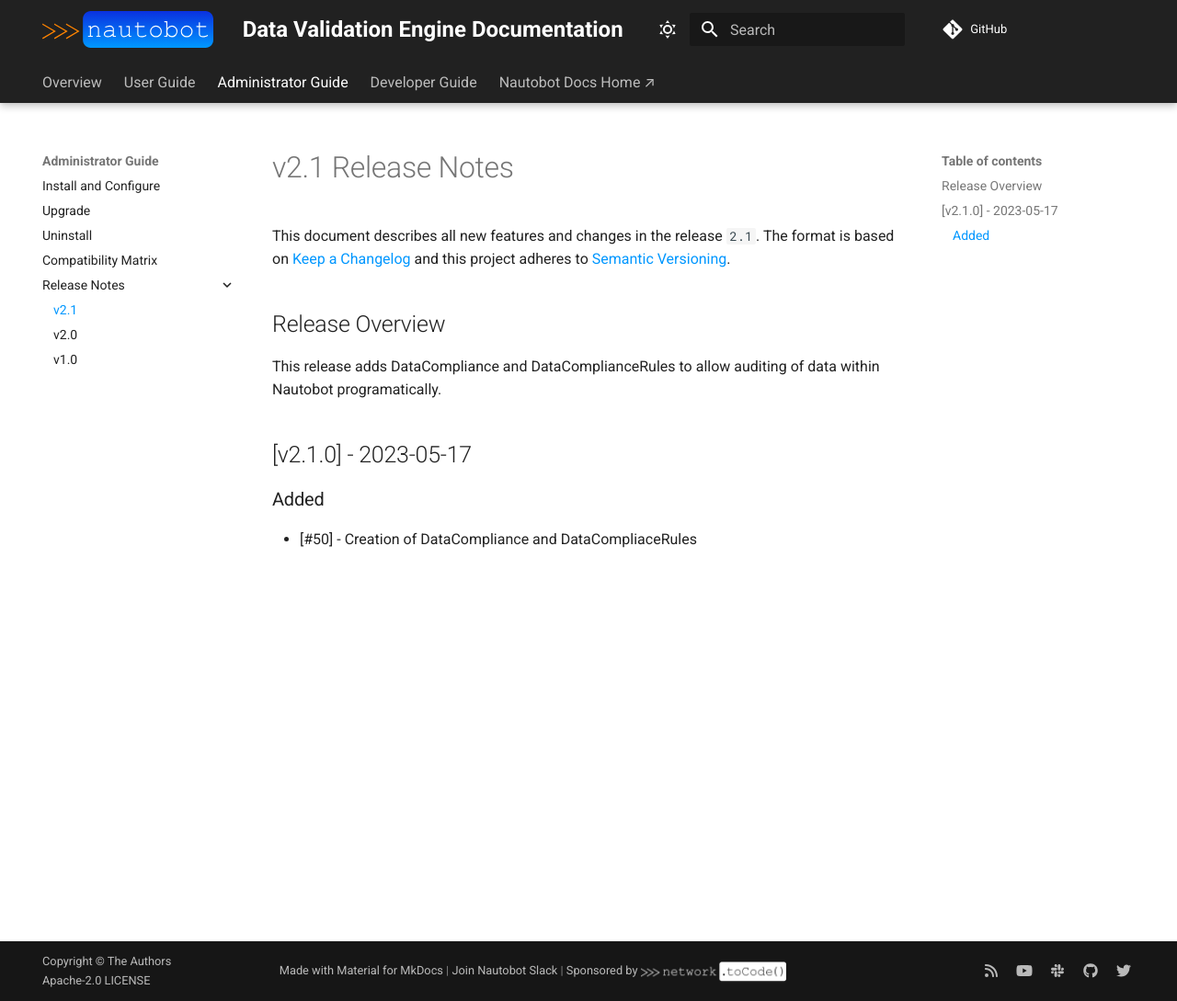
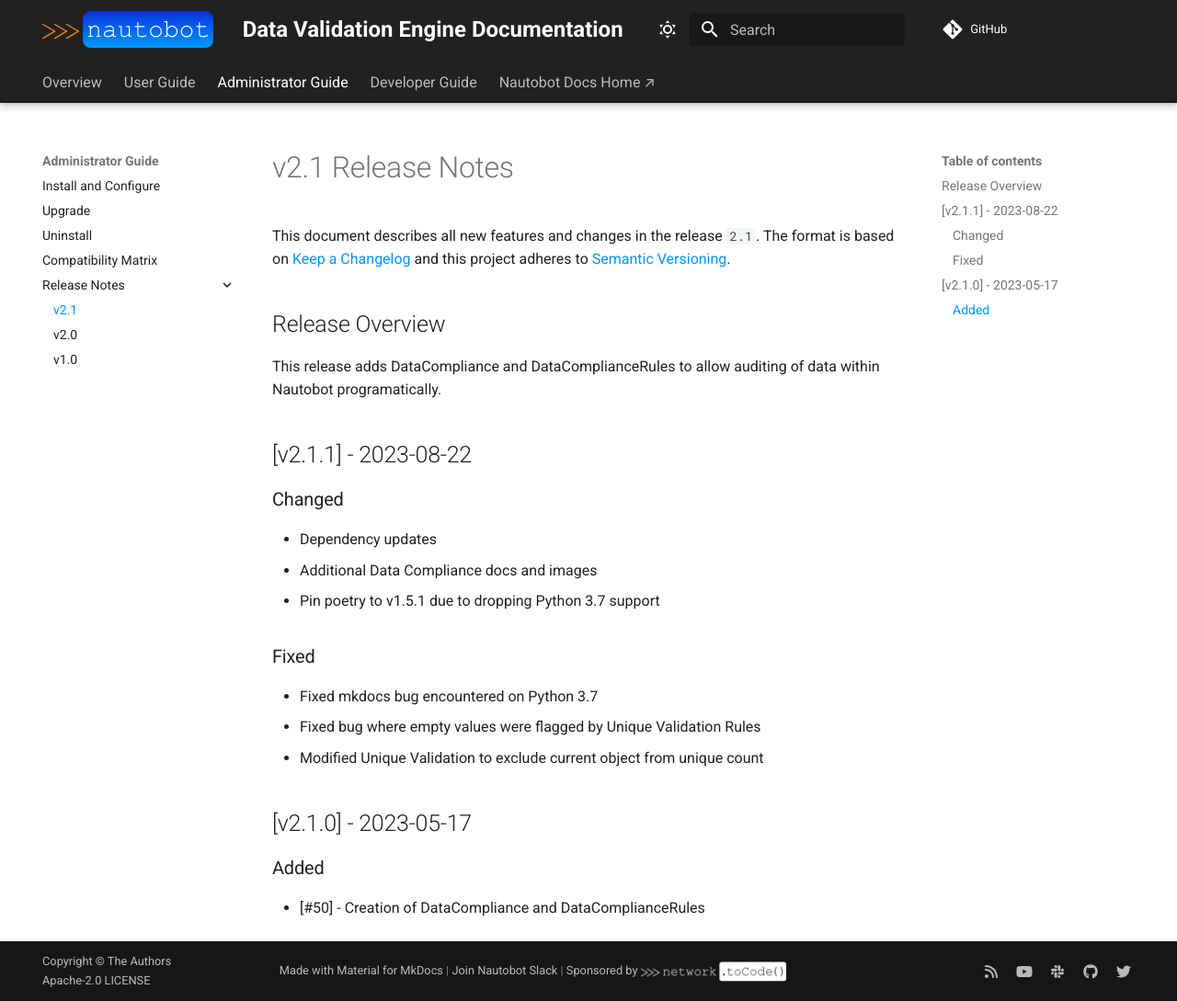
Before and after one commit to nautobot/nautobot-app-data-validation-engine, an MkDocs documentation site: the page built from docs/admin/release_notes/version_2.1.md, in a window 1280 px wide and 1089 px high. Shown: the whole window at 92% size. Built offline with MkDocs 1.6.1 and Material for MkDocs 9.7.7, drawn with Linux system fonts in a browser that asks for light colours; comment, search, counter and statistics services are not loaded.

Commit message:
Release v2.1.1

```diff
--- a/docs/admin/release_notes/version_2.1.md
+++ b/docs/admin/release_notes/version_2.1.md
@@ -6,8 +6,22 @@
 
 This release adds DataCompliance and DataComplianceRules to allow auditing of data within Nautobot programatically.
 
+## [v2.1.1] - 2023-08-22
+
+### Changed
+
+- Dependency updates
+- Additional Data Compliance docs and images
+- Pin poetry to v1.5.1 due to dropping Python 3.7 support
+
+### Fixed
+
+- Fixed mkdocs bug encountered on Python 3.7
+- Fixed bug where empty values were flagged by Unique Validation Rules
+- Modified Unique Validation to exclude current object from unique count
+
 ## [v2.1.0] - 2023-05-17
 
 ### Added
 
-- [#50] - Creation of DataCompliance and DataCompliaceRules
+- [#50] - Creation of DataCompliance and DataComplianceRules
```
Also changed, not shown: docs/admin/compatibility_matrix.md (+1 -0 lines), 1 other file.
